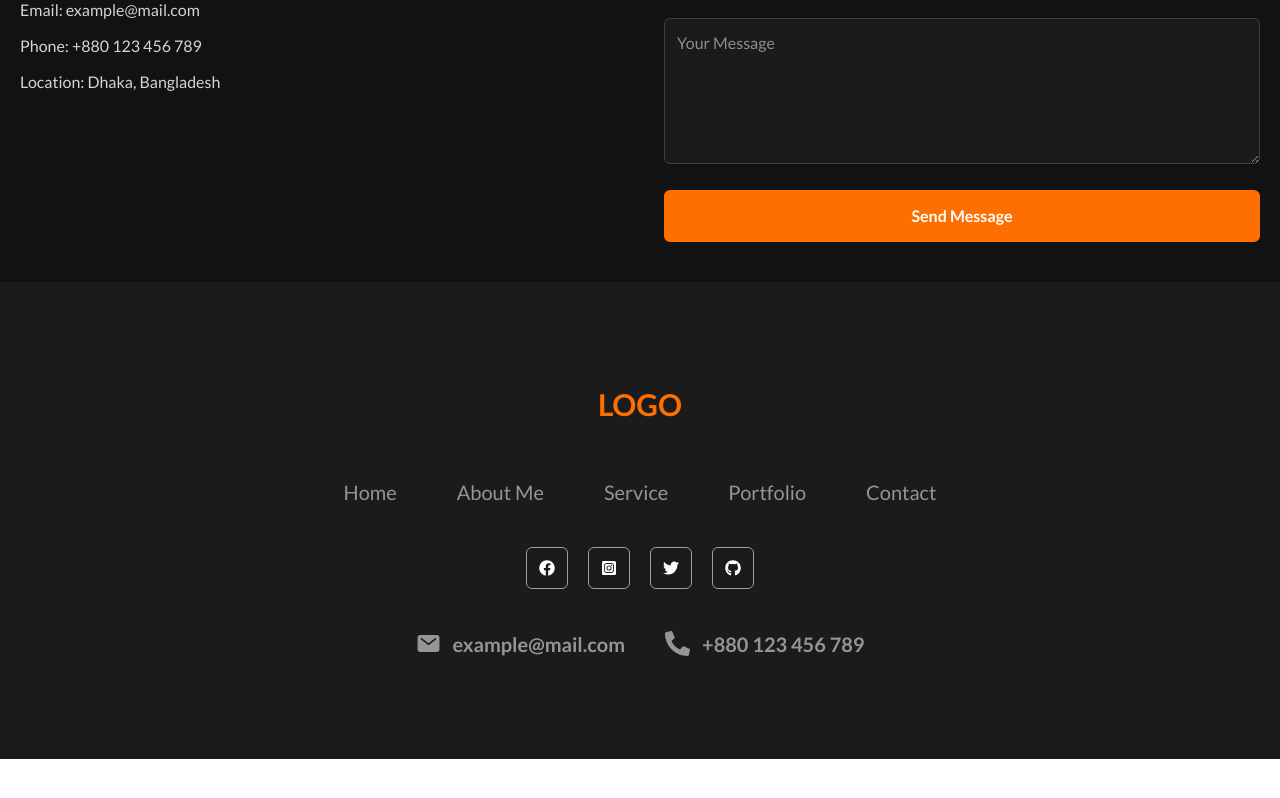
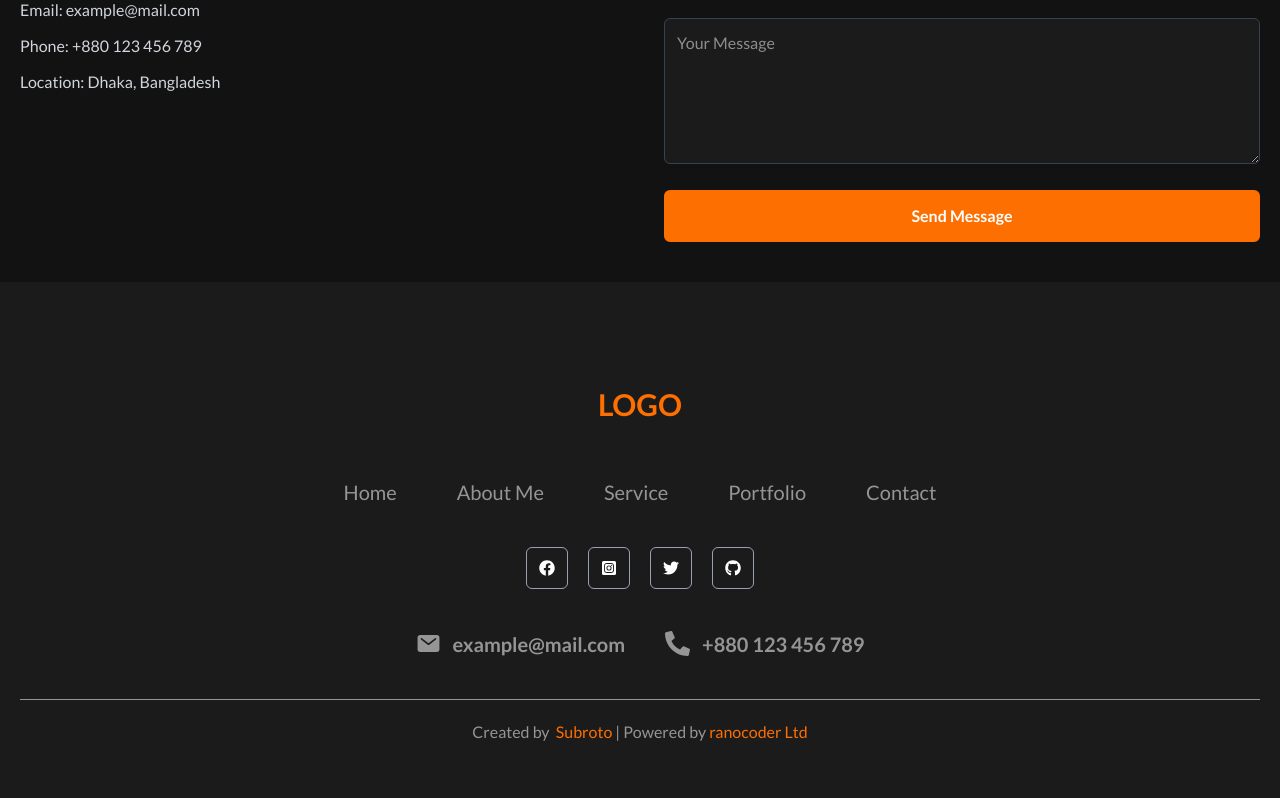
Before and after one commit to Subroto112001/DynamicPorfolio, a React (Vite) app: page / in a window 1280 px wide. Shown: the part 5848-6646 px from the top of the page. Before the commit the page ends 6607 px from the top, so only its background shows below. Built offline with nearby package versions, Linux system fonts and the light colour scheme.

Commit message:
footer part bug fix

```diff
--- a/src/Component/Footer.jsx
+++ b/src/Component/Footer.jsx
@@ -76,7 +76,7 @@ const Footer = () => {
             ))}
           </div>
 
-          <div className="flex flex-wrap justify-center items-center mt-10 gap-5 sm:gap-10">
+          <div className="flex flex-wrap justify-center items-center  gap-5 sm:gap-10 py-10 border-b border-959595">
             <p className="flex items-center  gap-3">
               <span className="text-[25px] text-959595">
                 <IoMail />
@@ -94,6 +94,14 @@ const Footer = () => {
               </span>
             </p>
           </div>
+
+          <div className="py-5">
+            <p className="text-959595 text-center">
+              Created by &nbsp;<span className="text-[#fd6f00]">Subroto</span>
+              &nbsp;| Powered by{" "}
+              <span className="text-[#fd6f00]">ranocoder Ltd</span>
+            </p>
+          </div>
         </div>
       </div>
     </div>
```
